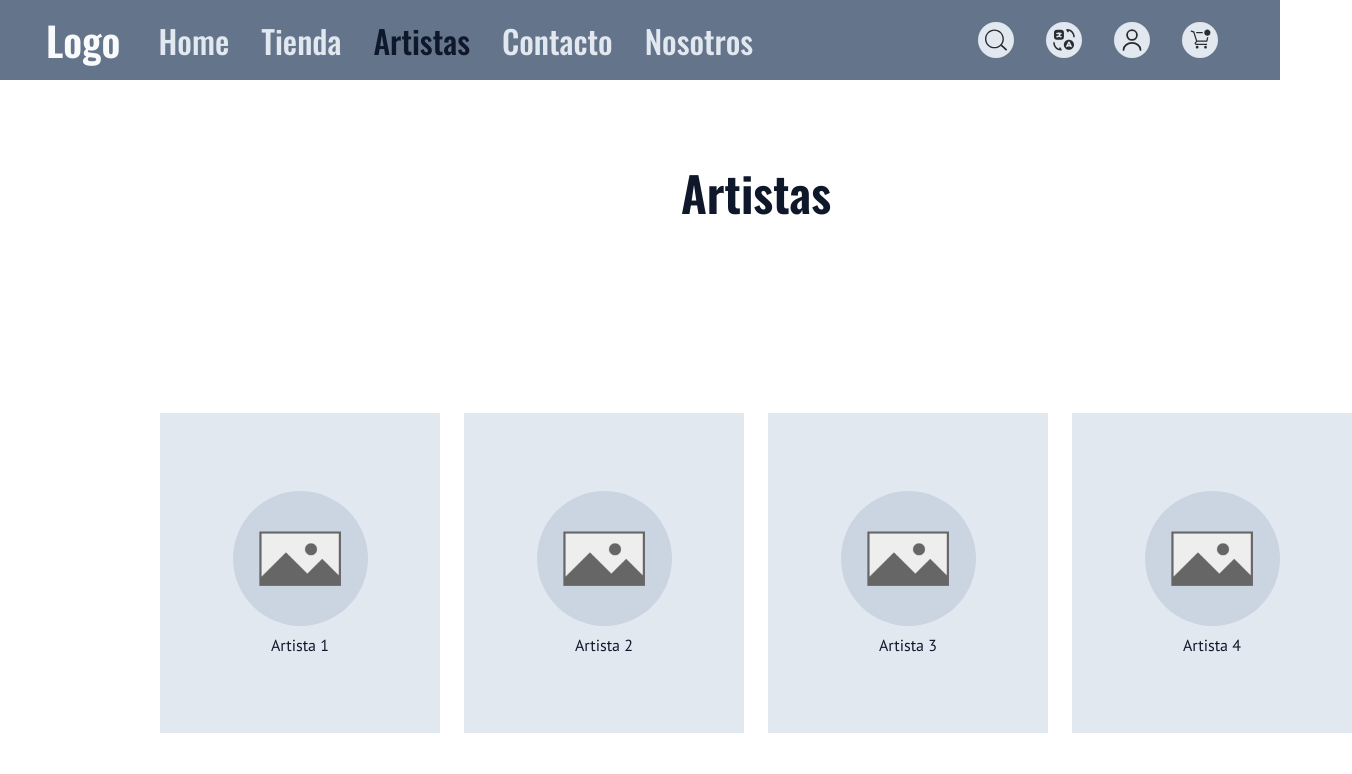
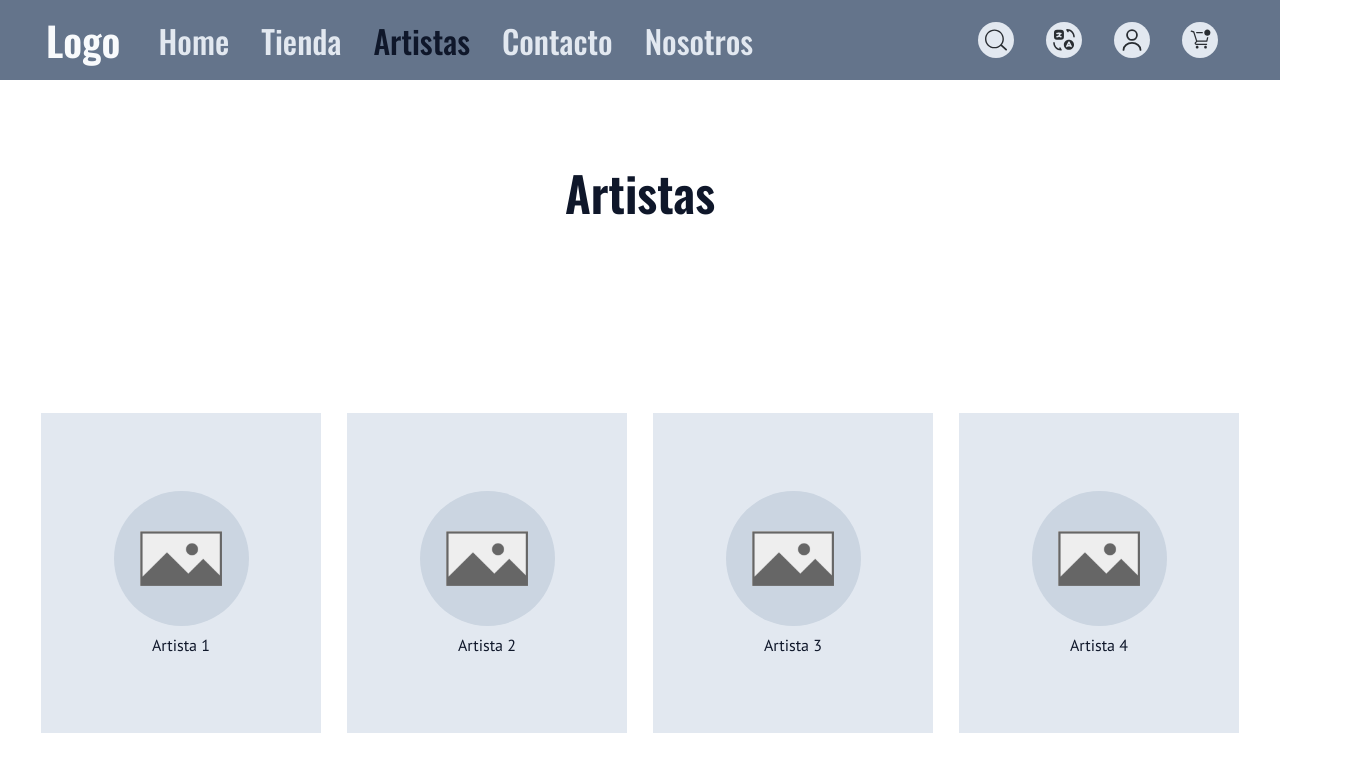
Before and after one commit to NeoTaller/neotaller.github.io, a React (Vite) app: page /#/artistas in a window 1280 px wide. Shown: the top 774 px of the page, 1352 px wide, since content can reach past the window. Built offline with nearby package versions, Linux system fonts and the light colour scheme; the HTML template or start-up script is replaced by a standard one.

Commit message:
Mejora de estilos

```diff
--- a/src/assets/pages/Artistas/index.css
+++ b/src/assets/pages/Artistas/index.css
@@ -1,7 +1,7 @@
 .artistas-main{
   max-width: 1200px;
   margin: 0 auto;
-  padding: 77px 120px 309px 120px;
+  padding: 77px 0 309px 0;
   display: grid;
   grid-template-columns: repeat(4, minmax(280px, 1fr));
   grid-template-rows: auto;
--- a/src/assets/pages/Nosotros/index.css
+++ b/src/assets/pages/Nosotros/index.css
@@ -16,7 +16,7 @@
   grid-template-columns: repeat(2, minmax(588px, 1fr));
   place-items: center;
   gap: 24px 111px;
-  margin: 120px 120px 150px 120px;
+  margin: 120px auto 150px auto;
 }
 
 .grid-container figure{
```
